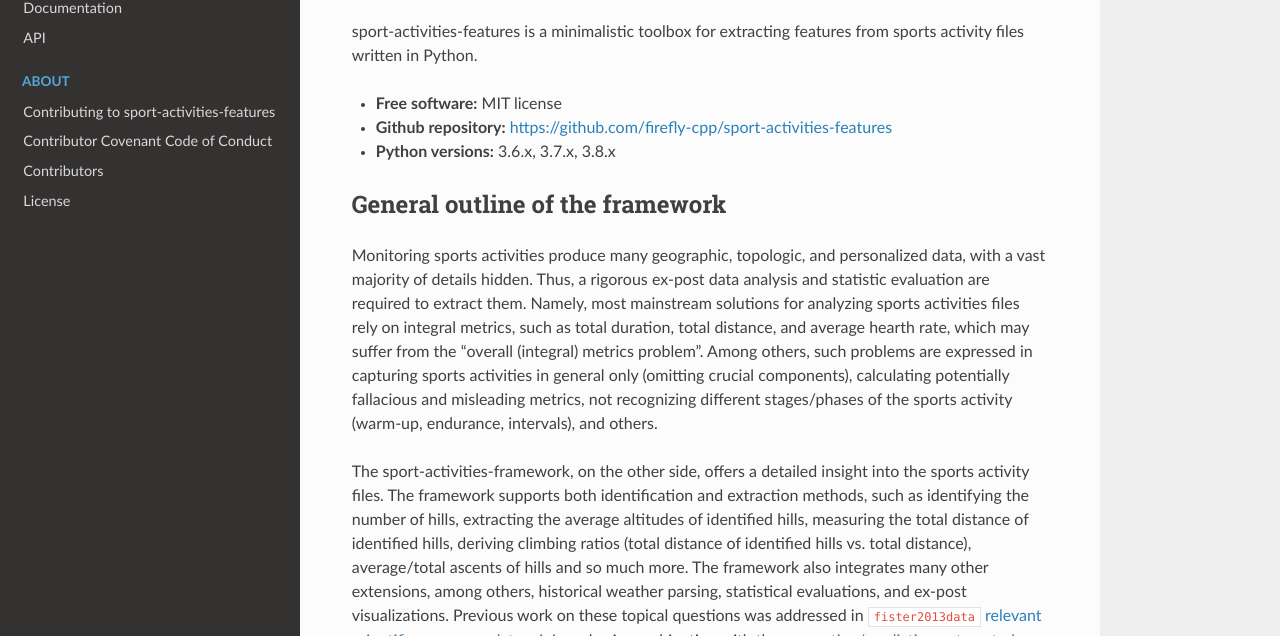
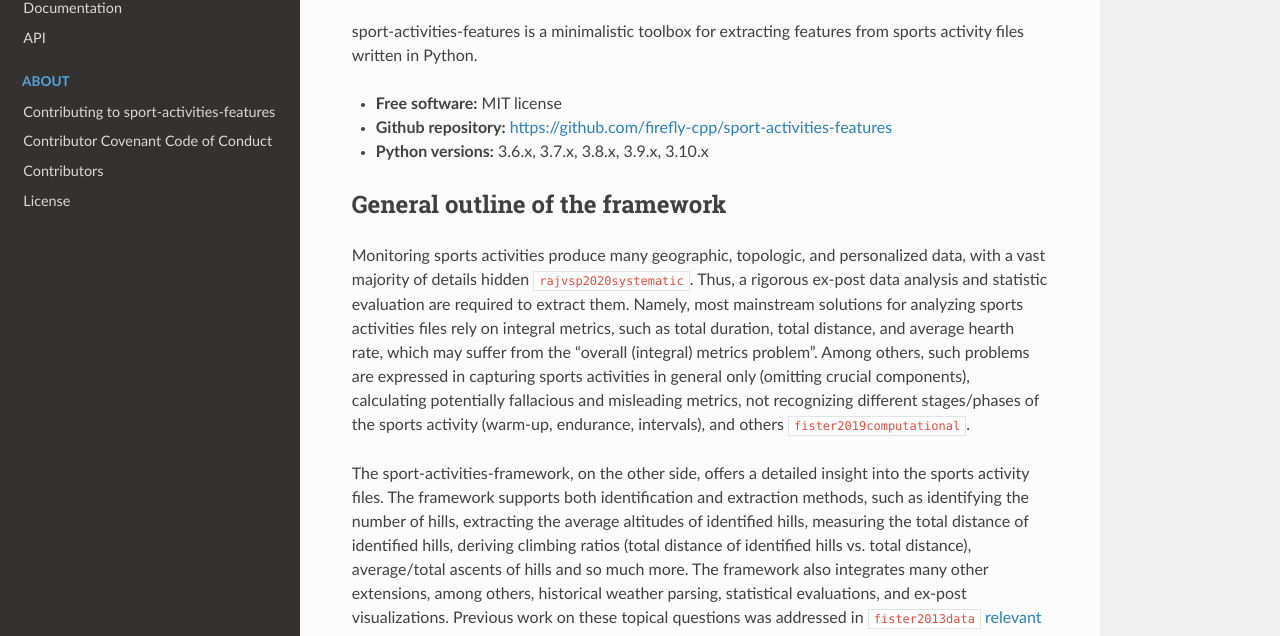
Before and after one commit to firefly-cpp/sport-activities-features, a Sphinx documentation site: the page built from docs/index.rst, in a window 1280 px wide and 900 px high, cut to the strip 264-900 px from the top of the window. Built offline with Sphinx 7.4.7 and the Read the Docs theme 2.0.0, drawn with Linux system fonts in a browser that asks for light colours; cross-references to code outside the pages are shown as plain code; some of the changed lines change nothing that is shown.

Commit message:
minor update of docs

```diff
--- a/AUTHORS.rst
+++ b/AUTHORS.rst
@@ -8,7 +8,7 @@
 * Iztok Fister, Jr.
 
 Contributors (alphabetically)
-------------
+-----------------------------
 
 * Dušan Fister
 * Nejc Graj
--- a/docs/index.rst
+++ b/docs/index.rst
@@ -7,11 +7,11 @@
 
 * **Free software:** MIT license
 * **Github repository:** https://github.com/firefly-cpp/sport-activities-features
-* **Python versions:** 3.6.x, 3.7.x, 3.8.x
+* **Python versions:** 3.6.x, 3.7.x, 3.8.x, 3.9.x, 3.10.x
 
 General outline of the framework
 ---------------------------------
-Monitoring sports activities produce many geographic, topologic, and personalized data, with a vast majority of details hidden. Thus, a rigorous ex-post data analysis and statistic evaluation are required to extract them. Namely, most mainstream solutions for analyzing sports activities files rely on integral metrics, such as total duration, total distance, and average hearth rate, which may suffer from the "overall (integral) metrics problem". Among others, such problems are expressed in capturing sports activities in general only (omitting crucial components), calculating potentially fallacious and misleading metrics, not recognizing different stages/phases of the sports activity (warm-up, endurance, intervals), and others.
+Monitoring sports activities produce many geographic, topologic, and personalized data, with a vast majority of details hidden :cite:p:`rajvsp2020systematic`. Thus, a rigorous ex-post data analysis and statistic evaluation are required to extract them. Namely, most mainstream solutions for analyzing sports activities files rely on integral metrics, such as total duration, total distance, and average hearth rate, which may suffer from the "overall (integral) metrics problem". Among others, such problems are expressed in capturing sports activities in general only (omitting crucial components), calculating potentially fallacious and misleading metrics, not recognizing different stages/phases of the sports activity (warm-up, endurance, intervals), and others :cite:p:`fister2019computational`.
 
 The sport-activities-framework, on the other side, offers a detailed insight into the sports activity files. The framework supports both identification and extraction methods, such as identifying the number of hills, extracting the average altitudes of identified hills, measuring the total distance of identified hills, deriving climbing ratios (total distance of identified hills vs. total distance), average/total ascents of hills and so much more. The framework also integrates many other extensions, among others, historical weather parsing, statistical evaluations, and ex-post visualizations. Previous work on these topical questions was addressed in :cite:p:`fister2013data` `relevant scientific papers on data mining <http://iztok-jr-fister.eu/static/publications/42.pdf>`_, also in combination with the `generating/predicting automated sport training sessions <http://iztok-jr-fister.eu/static/publications/189.pdf)>`_.
 
--- a/docs/refs.bib
+++ b/docs/refs.bib
@@ -15,3 +15,22 @@
   year={2013},
   organization={IEEE}
 }
+
+@book{fister2019computational,
+  title={Computational intelligence in sports},
+  author={Fister, Iztok and Fister Jr, Iztok and Fister, Du{\v{s}}an},
+  volume={22},
+  year={2019},
+  publisher={Springer}
+}
+
+@article{rajvsp2020systematic,
+  title={A systematic literature review of intelligent data analysis methods for smart sport training},
+  author={Raj{\v{s}}p, Alen and Fister Jr, Iztok},
+  journal={Applied Sciences},
+  volume={10},
+  number={9},
+  pages={3013},
+  year={2020},
+  publisher={MDPI}
+}
```
